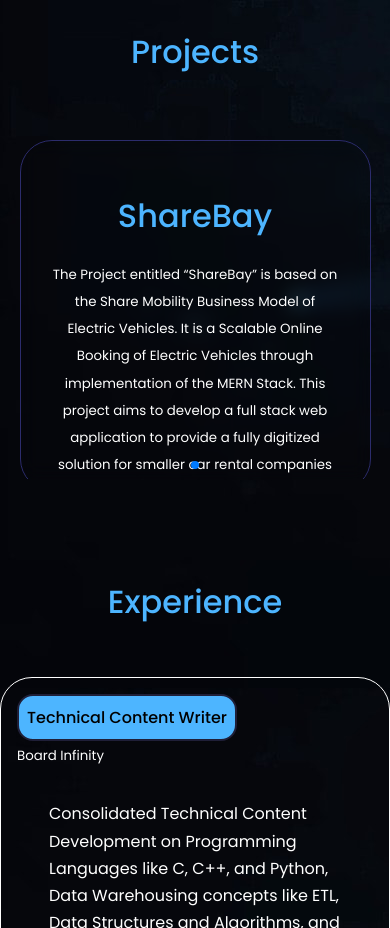
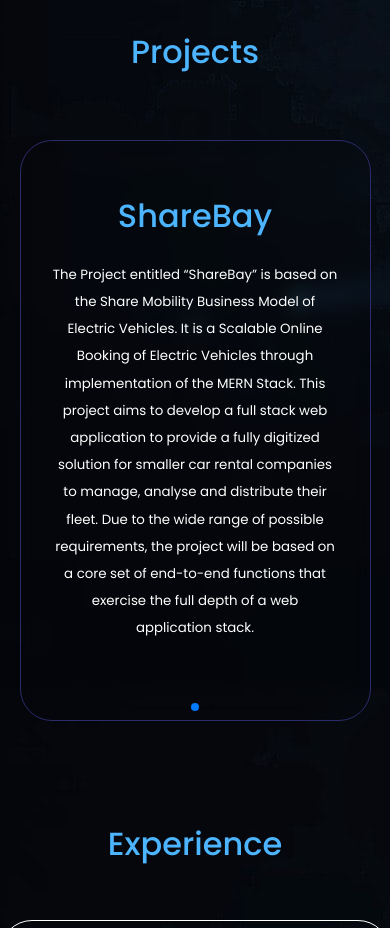
Before and after one commit to Abhifs001/abhinavportfolio, a React (Create React App) app: page / in a window 390 px wide. Shown: the part 3920-4848 px from the top of the page. Built offline with nearby package versions, Linux system fonts and the light colour scheme.

Commit message:
Update Projectsreal.css

```diff
--- a/src/components/Projectsreal/Projectsreal.css
+++ b/src/components/Projectsreal/Projectsreal.css
@@ -28,8 +28,8 @@
 
 @media screen and (max-width:600px) {
     .container_projects-real{
-        width: 60%;
-        aspect-ratio: 1/1;
+       width: var(--container-width-sm);
+
     }
 
 }
```
